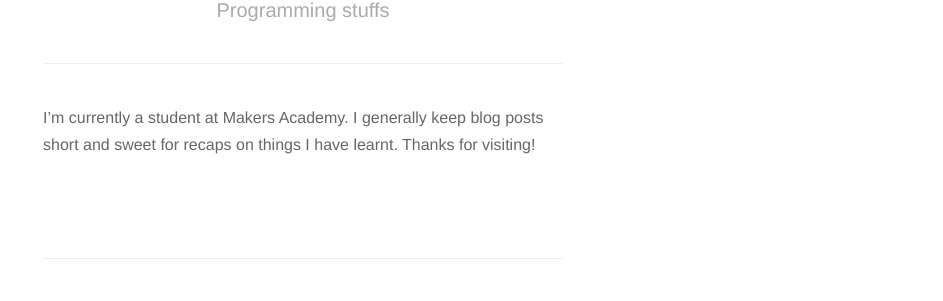
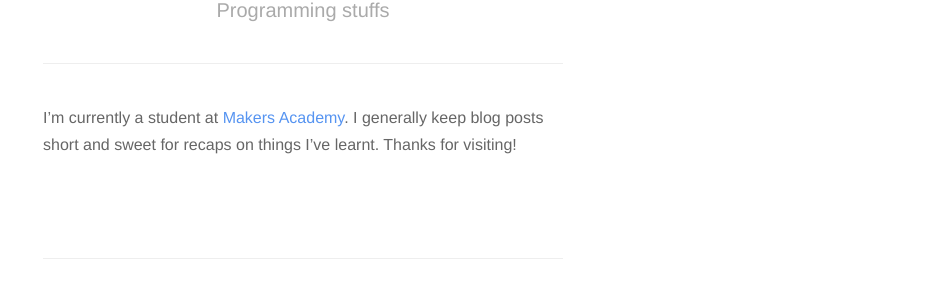
Before and after one commit to JG075-zz/JG075.github.io, a Jekyll site: the page built from about.md, in a window 1280 px wide. Shown: the part 274-575 px from the top of the page, without its empty margins (337-1280 px from the left). Built offline with Jekyll 4.4.1, drawn with Linux system fonts in a browser that asks for light colours; nearby versions of some CDN libraries.

Commit message:
Modify text

```diff
--- a/about.md
+++ b/about.md
@@ -4,6 +4,6 @@ permalink: about/
 profile: true
 ---
 
-I'm currently a student at Makers Academy. I generally keep blog posts short and sweet for recaps on things I have learnt. Thanks for visiting!
+I'm currently a student at [Makers Academy](http://www.makersacademy.com/){:target="_blank"}. I generally keep blog posts short and sweet for recaps on things I've learnt. Thanks for visiting!
 
 {% include footer.html %}
```
